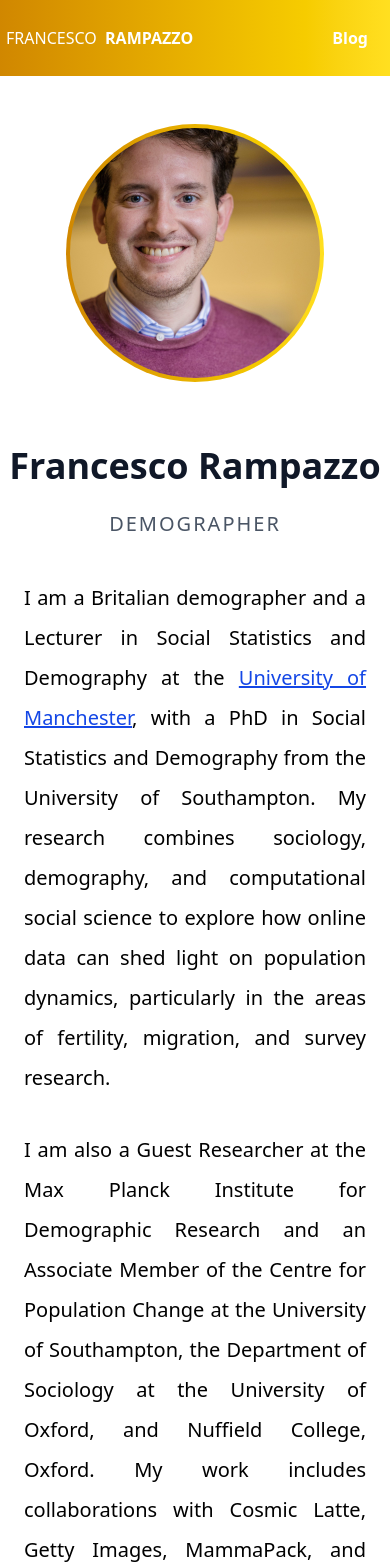
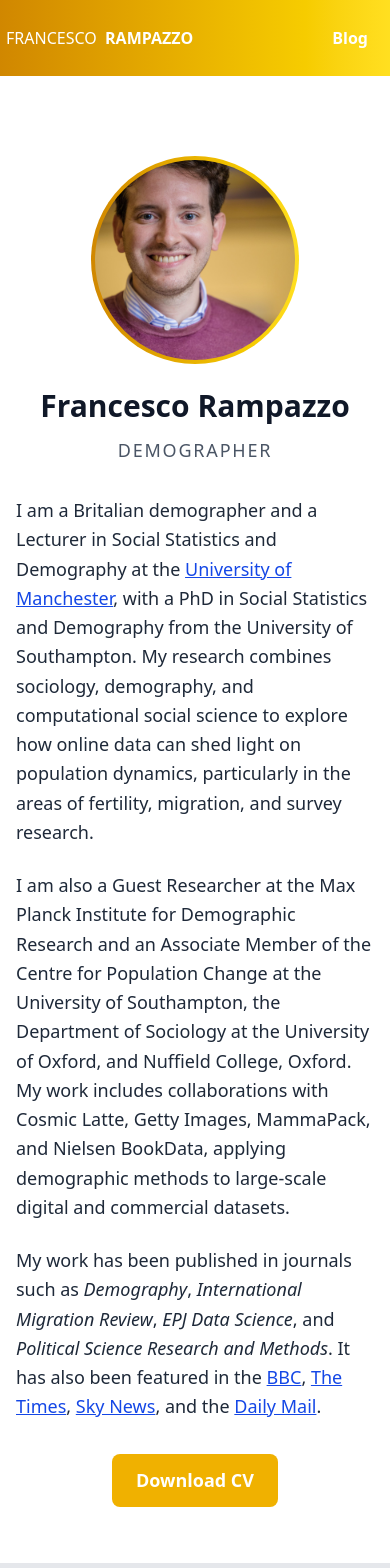
Before and after one commit to chiccorampazzo/website, a Next.js app: page / in a window 390 px wide. Shown: the top 1568 px of the page. Built offline with nearby package versions, Linux system fonts and the light colour scheme.

Commit message:
fix: improve homepage layout and global styles
Fix spacing, padding, and typography; add responsive elements and CTA button.

Co-authored-by: Pietro Rampazzo <4621567+peterampazzo@users.noreply.github.com>

```diff
--- a/app/components/avatar.tsx
+++ b/app/components/avatar.tsx
@@ -2,13 +2,14 @@ import Image from 'next/image'
 
 const Avatar = () => {
   return (
-    <div className="bg-gradient-to-r from-yellow-600 to-yellow-300 mb-12 p-1 flex rounded-full mx-auto w-fit">
+    <div className="bg-gradient-to-r from-yellow-600 to-yellow-300 mb-6 p-1 flex rounded-full mx-auto w-fit">
       <Image
         src="/assets/Francesco-Rampazzo.jpg"
         alt="Francesco Rampazzo"
-        width={250}
-        height={250}
+        width={200}
+        height={200}
         className="rounded-full"
+        priority
       />
     </div>
   )
--- a/app/globals.css
+++ b/app/globals.css
@@ -9,7 +9,7 @@
 @layer base {
   main {
     @apply mx-auto max-w-3xl;
-    @apply my-8;
+    @apply py-8;
   }
   main a {
     @apply text-blue-700 underline focus:outline-none focus:ring-2 focus:ring-offset-2 focus:ring-blue-700 rounded transition-colors;
@@ -18,15 +18,15 @@
     @apply text-blue-900 bg-blue-100;
   }
   main p {
-    @apply mb-8;
-    @apply text-xl;
-    @apply leading-loose;
-    @apply text-justify;
+    @apply mb-6;
+    @apply text-lg sm:text-xl;
+    @apply leading-relaxed;
+    @apply text-gray-800;
   }
   main ul {
-    @apply mb-8;
-    @apply text-xl;
-    @apply leading-loose;
+    @apply mb-6;
+    @apply text-lg sm:text-xl;
+    @apply leading-relaxed;
     @apply list-disc;
     @apply ml-6;
   }
--- a/app/page.tsx
+++ b/app/page.tsx
@@ -12,19 +12,17 @@ export const metadata: Metadata = {
 
 export default function Home() {
   return (
-    <div className="flex flex-col items-center text-center">
+    <div className="flex flex-col items-center">
       <PersonSchema />
       <WebsiteSchema />
       <Avatar />
-      <div className="flex items-center text-center">
-        <h1 className="text-gray-900 font-semibold max-w-sm lg:max-w-lg text-4xl mt-4 justify-center">
-          Francesco Rampazzo
-        </h1>
-      </div>
-      <h2 className="text-gray-600 my-6 font-medium text-xl uppercase tracking-widest">
+      <h1 className="text-gray-900 font-semibold text-3xl sm:text-4xl text-center">
+        Francesco Rampazzo
+      </h1>
+      <h2 className="text-gray-600 mt-3 mb-8 font-medium text-lg sm:text-xl uppercase tracking-widest text-center">
         Demographer
       </h2>
-      <div className="mx-6 mt-4">
+      <div className="px-4 sm:px-6">
         <p>
           I am a Britalian demographer and a Lecturer in Social Statistics and
           Demography at the{" "}
@@ -91,8 +89,13 @@ export default function Home() {
           .
         </p>
 
-        <p className="text-center font-semibold">
-          <Link href="/assets/Francesco-Rampazzo-CV.pdf">Curriculum Vitae</Link>
+        <p className="text-center mt-8">
+          <Link
+            href="/assets/Francesco-Rampazzo-CV.pdf"
+            className="inline-flex items-center gap-2 px-6 py-3 bg-yellow-500 text-white font-semibold rounded-lg hover:bg-yellow-600 no-underline transition-colors focus:outline-none focus:ring-2 focus:ring-offset-2 focus:ring-yellow-600"
+          >
+            Download CV
+          </Link>
         </p>
       </div>
     </div>
```
